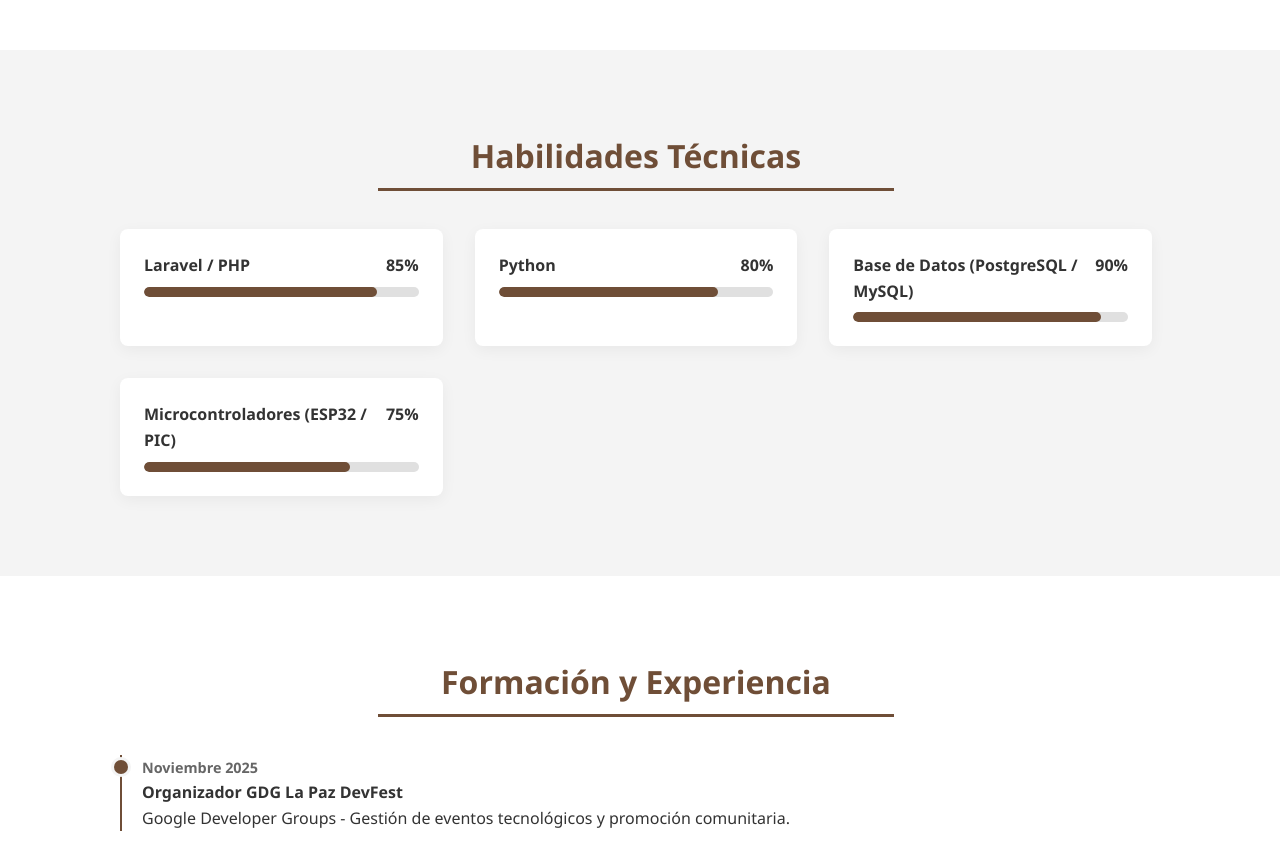
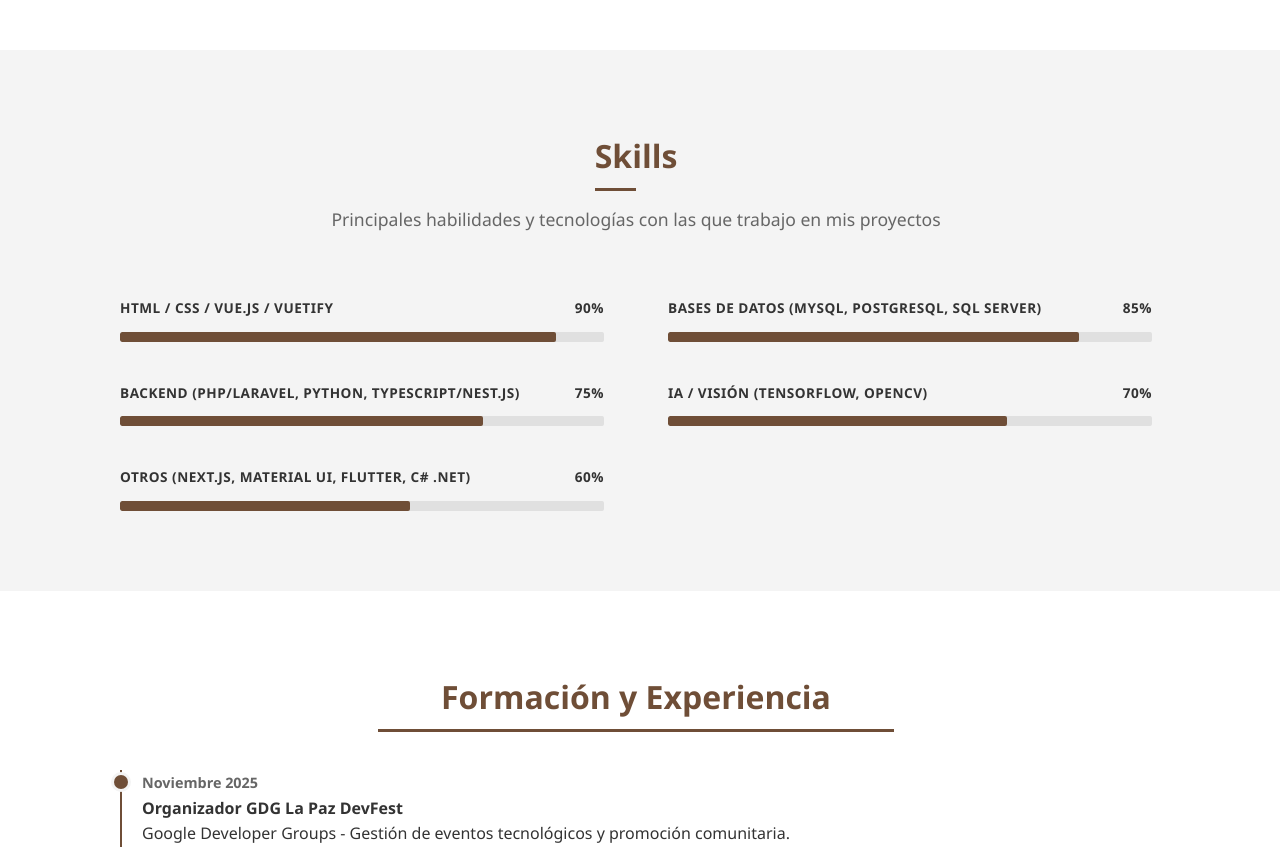
Before and after one commit to AceLar0523/Portafolioalexismujica, a plain HTML site: page index.html in a window 1280 px wide. Shown: the part 1640-2503 px from the top of the page. Drawn offline with Linux system fonts and the light colour scheme.

Commit message:
mejora a5

```diff
--- a/index.html
+++ b/index.html
@@ -93,42 +93,59 @@
 
       <section id="skills" class="section bg-light">
             <div class="container hidden">
-          <h3 class="section-title text-center">Habilidades Técnicas</h3>
-          <div class="skills-grid">
-            <div class="skill-card">
+                <div class="skills-header text-center">
+                    <h3 class="section-title">Skills</h3>
+                    <p class="skills-subtitle">Principales habilidades y tecnologías con las que trabajo en mis proyectos</p>
+                </div>
+
+                <div class="skills-list-grid">
+                    <div class="skill-item">
                         <div class="skill-header">
-                <span>Laravel / PHP</span>
+                            <span>HTML / CSS / VUE.JS / VUETIFY</span>
+                            <span>90%</span>
+                        </div>
+                        <div class="progress-bar">
+                            <div class="progress" data-width="90%"></div>
+                        </div>
+                    </div>
+
+                    <div class="skill-item">
+                        <div class="skill-header">
+                            <span>BASES DE DATOS (MYSQL, POSTGRESQL, SQL SERVER)</span>
                             <span>85%</span>
                         </div>
                         <div class="progress-bar">
                             <div class="progress" data-width="85%"></div>
                         </div>
                     </div>
-            <div class="skill-card">
+
+                    <div class="skill-item">
                         <div class="skill-header">
-                <span>Python</span>
-                <span>80%</span>
-              </div>
-              <div class="progress-bar">
-                <div class="progress" data-width="80%"></div>
-              </div>
-            </div>
-            <div class="skill-card">
-              <div class="skill-header">
-                <span>Base de Datos (PostgreSQL / MySQL)</span>
-                <span>90%</span>
-              </div>
-              <div class="progress-bar">
-                <div class="progress" data-width="90%"></div>
-              </div>
-            </div>
-            <div class="skill-card">
-              <div class="skill-header">
-                <span>Microcontroladores (ESP32 / PIC)</span>
+                            <span>BACKEND (PHP/LARAVEL, PYTHON, TYPESCRIPT/NEST.JS)</span>
                             <span>75%</span>
                         </div>
                         <div class="progress-bar">
                             <div class="progress" data-width="75%"></div>
+                        </div>
+                    </div>
+
+                    <div class="skill-item">
+                        <div class="skill-header">
+                            <span>IA / VISIÓN (TENSORFLOW, OPENCV)</span>
+                            <span>70%</span>
+                        </div>
+                        <div class="progress-bar">
+                            <div class="progress" data-width="70%"></div>
+                        </div>
+                    </div>
+
+                    <div class="skill-item">
+                        <div class="skill-header">
+                            <span>OTROS (NEXT.JS, MATERIAL UI, FLUTTER, C# .NET)</span>
+                            <span>60%</span>
+                        </div>
+                        <div class="progress-bar">
+                            <div class="progress" data-width="60%"></div>
                         </div>
                     </div>
                 </div>
--- a/style.css
+++ b/style.css
@@ -24,7 +24,6 @@ body {
     color: var(--color-text);
     background-color: var(--color-white);
     line-height: 1.6;
-    /* Sin display: flex para que el fondo ocupe toda la pantalla y no deje bordes blancos */
 }
 
 a { text-decoration: none; color: inherit; }
@@ -137,13 +136,44 @@ ul { list-style: none; }
 
 .personal-data-card { margin-top: 2rem; background: var(--color-white); padding: 1.5rem; border-left: 4px solid var(--color-coffee); border-radius: 8px; box-shadow: 0 4px 10px rgba(0,0,0,0.05); }
 
-/* --- Habilidades --- */
-.skills-grid { display: grid; grid-template-columns: repeat(auto-fit, minmax(300px, 1fr)); gap: 2rem; }
-.skill-card { background: var(--color-white); padding: 1.5rem; border-radius: 8px; box-shadow: 0 4px 15px rgba(0,0,0,0.05); transition: transform 0.3s; }
-.skill-card:hover { transform: translateY(-5px); }
-.skill-header { display: flex; justify-content: space-between; margin-bottom: 0.5rem; font-weight: 600; }
-.progress-bar { width: 100%; height: 10px; background: #e0e0e0; border-radius: 5px; overflow: hidden; }
-.progress { height: 100%; background: var(--color-coffee); border-radius: 5px; width: 0; transition: width 1.5s ease-out; }
+/* --- Habilidades (Skills Agrupadas - Diseño Limpio) --- */
+.skills-header { margin-bottom: 4rem; }
+.skills-subtitle { color: #666; font-size: 1.1rem; margin-top: -1.5rem; }
+
+.skills-list-grid {
+    display: grid;
+    grid-template-columns: repeat(auto-fit, minmax(400px, 1fr));
+    gap: 2.5rem 4rem;
+}
+
+.skill-item { width: 100%; }
+
+.skill-header {
+    display: flex;
+    justify-content: space-between;
+    margin-bottom: 0.8rem;
+    font-weight: 600;
+    font-size: 0.85rem;
+    color: var(--color-text);
+    text-transform: uppercase;
+    letter-spacing: 0.5px;
+}
+
+.progress-bar {
+    width: 100%;
+    height: 10px;
+    background: #e0e0e0;
+    border-radius: 2px;
+    overflow: hidden;
+}
+
+.progress {
+    height: 100%;
+    background: var(--color-coffee);
+    border-radius: 2px;
+    width: 0;
+    transition: width 1.5s cubic-bezier(0.25, 0.8, 0.25, 1);
+}
 
 /* --- Formación --- */
 .timeline-item { border-left: 2px solid var(--color-coffee); padding-left: 20px; margin-bottom: 2rem; position: relative; }
@@ -314,4 +344,7 @@ footer { text-align: center; padding: 2rem; background: #0a0a0a; color: #777; fo
     /* Ajustes para las fotos del modal en móviles */
     .modal-img-row { flex-direction: column; gap: 10px; }
     .modal-img-row img { width: 100%; height: auto; }
+
+    /* Ajuste para los skills en móviles (una columna en vez de dos) */
+    .skills-list-grid { grid-template-columns: 1fr; }
 }
```
Lines whose indentation alone changed are shown as unchanged.
